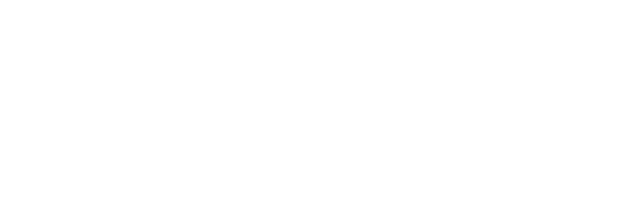
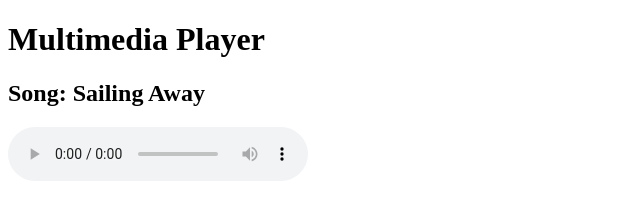
Before and after one commit to dev-amira-ezz/fcc-multimedia-player, a plain HTML site: page index.html in a window 1280 px wide. Shown: the whole page, without its empty margins (0-640 px from the left). Drawn offline with Linux system fonts and the light colour scheme.

Commit message:
Add the audio file

```diff
--- a/index.html
+++ b/index.html
@@ -6,5 +6,15 @@
     <title>Multimedia Player</title>
   </head>
 
-  <body></body>
+  <body>
+    <h1>Multimedia Player</h1>
+    <section>
+      <h2>Song: Sailing Away</h2>
+      <audio aria-label="An audio player, currently playing the song: Sailing Away" controls>
+        <source src="https://cdn.freecodecamp.org/curriculum/js-music-player/sailing-away.mp3" type="audio/mp3">
+      </audio>
+    </section>
+    <section></section>
+    <section></section>
+  </body>
 </html>
```
